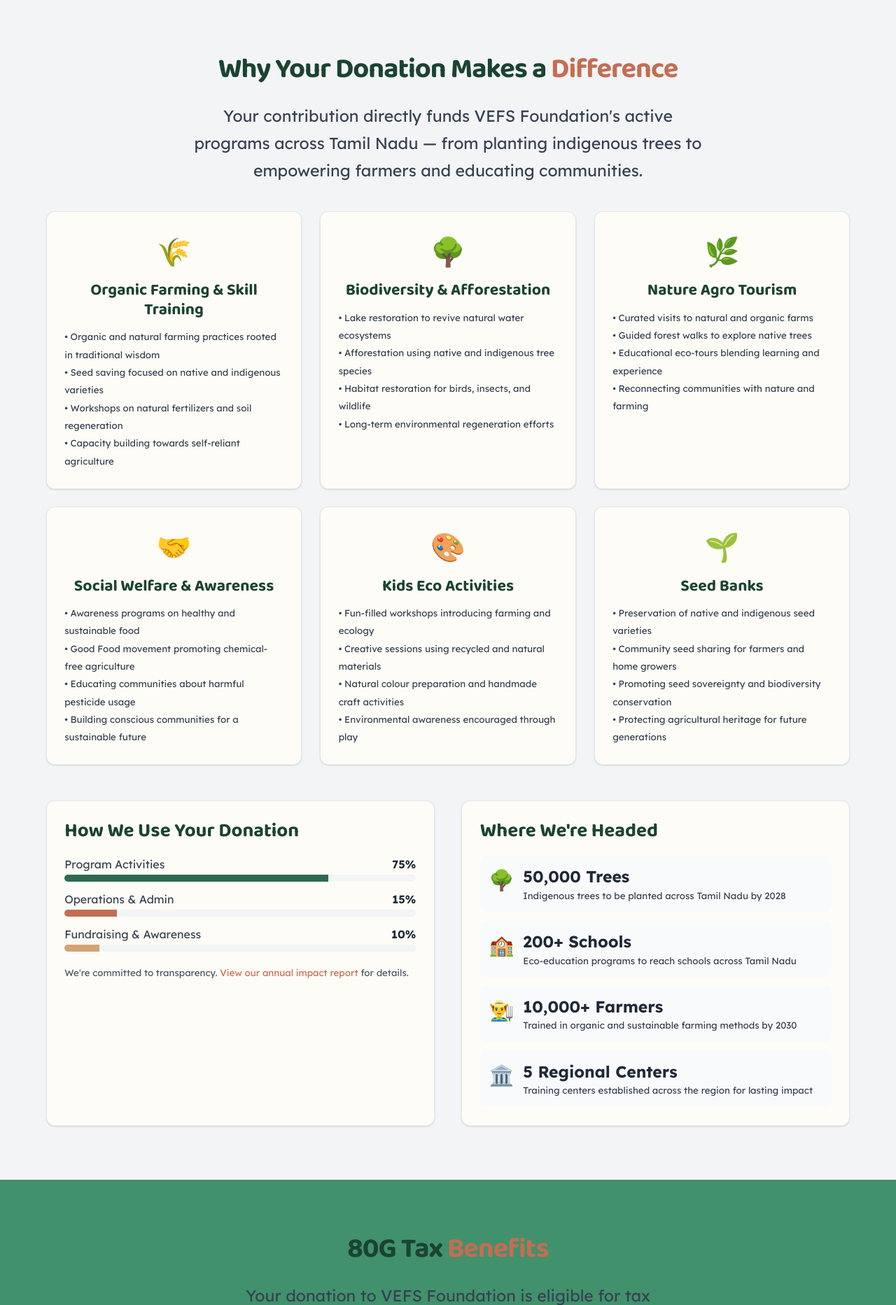
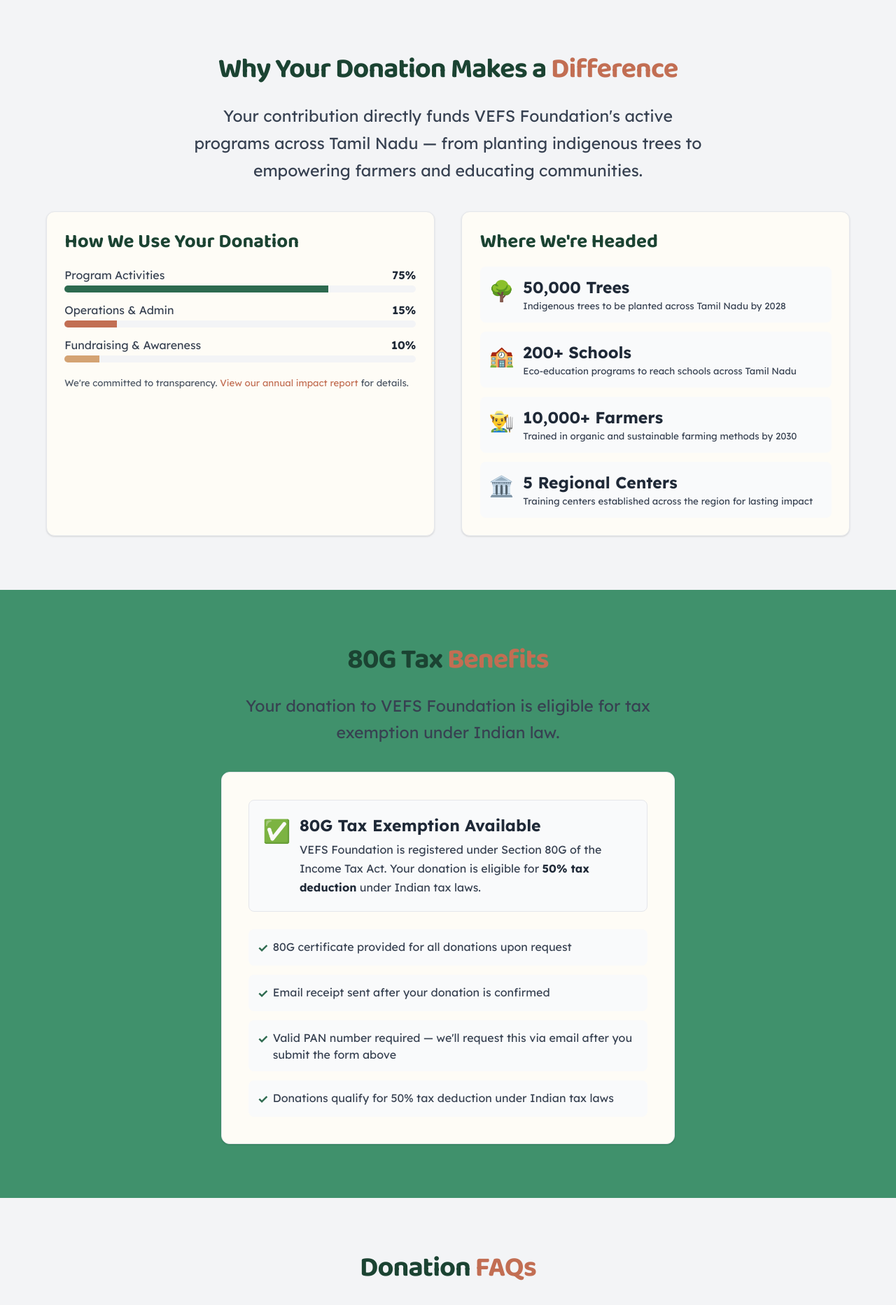
Before and after one commit to nandhumyworld/VEFS, a PHP site: page /donate.html in a window 1280 px wide. Shown: the part 2679-4544 px from the top of the page at 70% size. Run offline with PHP 8.4, Linux system fonts and the light colour scheme.

Commit message:
feat: add light variant for outline buttons and update donate page links

```diff
--- a/building-phase/VEFS-website/css/components/buttons.css
+++ b/building-phase/VEFS-website/css/components/buttons.css
@@ -82,6 +82,23 @@
 }
 
 .btn-outline:active:not(:disabled) {
+  transform: translateY(0);
+}
+
+/* Outline button (Light variant) — For use on dark backgrounds */
+.btn-outline-light {
+  background-color: transparent;
+  color: #FFFFFF;
+  border-color: #FFFFFF;
+}
+
+.btn-outline-light:hover:not(:disabled) {
+  background-color: rgba(255, 255, 255, 0.15);
+  color: #FFFFFF;
+  border-color: #FFFFFF;
+}
+
+.btn-outline-light:active:not(:disabled) {
   transform: translateY(0);
 }
 
--- a/building-phase/VEFS-website/donate.html
+++ b/building-phase/VEFS-website/donate.html
@@ -276,77 +276,6 @@
         <p style="text-align: center; color: var(--color-gray-700); margin-bottom: var(--space-2xl); font-size: var(--font-size-lg); max-width: 750px; margin-left: auto; margin-right: auto; line-height: 1.7;">
           Your contribution directly funds VEFS Foundation's active programs across Tamil Nadu — from planting indigenous trees to empowering farmers and educating communities.
         </p>
-
-        <div class="grid grid-cols-3" style="gap: var(--space-xl); margin-bottom: var(--space-3xl);">
-
-          <div class="card" style="padding: var(--space-xl);">
-            <div style="font-size: 2.5rem; margin-bottom: var(--space-md); text-align: center;">🌾</div>
-            <h3 style="color: var(--color-primary-dark); font-size: var(--font-size-lg); margin-bottom: var(--space-md); font-weight: 700; text-align: center;">Organic Farming &amp; Skill Training</h3>
-            <ul style="list-style: none; padding: 0; margin: 0; color: var(--color-gray-700); font-size: var(--font-size-sm); line-height: 1.9;">
-              <li>• Organic and natural farming practices rooted in traditional wisdom</li>
-              <li>• Seed saving focused on native and indigenous varieties</li>
-              <li>• Workshops on natural fertilizers and soil regeneration</li>
-              <li>• Capacity building towards self-reliant agriculture</li>
-            </ul>
-          </div>
-
-          <div class="card" style="padding: var(--space-xl);">
-            <div style="font-size: 2.5rem; margin-bottom: var(--space-md); text-align: center;">🌳</div>
-            <h3 style="color: var(--color-primary-dark); font-size: var(--font-size-lg); margin-bottom: var(--space-md); font-weight: 700; text-align: center;">Biodiversity &amp; Afforestation</h3>
-            <ul style="list-style: none; padding: 0; margin: 0; color: var(--color-gray-700); font-size: var(--font-size-sm); line-height: 1.9;">
-              <li>• Lake restoration to revive natural water ecosystems</li>
-              <li>• Afforestation using native and indigenous tree species</li>
-              <li>• Habitat restoration for birds, insects, and wildlife</li>
-              <li>• Long-term environmental regeneration efforts</li>
-            </ul>
-          </div>
-
-          <div class="card" style="padding: var(--space-xl);">
-            <div style="font-size: 2.5rem; margin-bottom: var(--space-md); text-align: center;">🌿</div>
-            <h3 style="color: var(--color-primary-dark); font-size: var(--font-size-lg); margin-bottom: var(--space-md); font-weight: 700; text-align: center;">Nature Agro Tourism</h3>
-            <ul style="list-style: none; padding: 0; margin: 0; color: var(--color-gray-700); font-size: var(--font-size-sm); line-height: 1.9;">
-              <li>• Curated visits to natural and organic farms</li>
-              <li>• Guided forest walks to explore native trees</li>
-              <li>• Educational eco-tours blending learning and experience</li>
-              <li>• Reconnecting communities with nature and farming</li>
-            </ul>
-          </div>
-
-          <div class="card" style="padding: var(--space-xl);">
-            <div style="font-size: 2.5rem; margin-bottom: var(--space-md); text-align: center;">🤝</div>
-            <h3 style="color: var(--color-primary-dark); font-size: var(--font-size-lg); margin-bottom: var(--space-md); font-weight: 700; text-align: center;">Social Welfare &amp; Awareness</h3>
-            <ul style="list-style: none; padding: 0; margin: 0; color: var(--color-gray-700); font-size: var(--font-size-sm); line-height: 1.9;">
-              <li>• Awareness programs on healthy and sustainable food</li>
-              <li>• Good Food movement promoting chemical-free agriculture</li>
-              <li>• Educating communities about harmful pesticide usage</li>
-              <li>• Building conscious communities for a sustainable future</li>
-            </ul>
-          </div>
-
-          <div class="card" style="padding: var(--space-xl);">
-            <div style="font-size: 2.5rem; margin-bottom: var(--space-md); text-align: center;">🎨</div>
-            <h3 style="color: var(--color-primary-dark); font-size: var(--font-size-lg); margin-bottom: var(--space-md); font-weight: 700; text-align: center;">Kids Eco Activities</h3>
-            <ul style="list-style: none; padding: 0; margin: 0; color: var(--color-gray-700); font-size: var(--font-size-sm); line-height: 1.9;">
-              <li>• Fun-filled workshops introducing farming and ecology</li>
-              <li>• Creative sessions using recycled and natural materials</li>
-              <li>• Natural colour preparation and handmade craft activities</li>
-              <li>• Environmental awareness encouraged through play</li>
-            </ul>
-          </div>
-
-          <div class="card" style="padding: var(--space-xl);">
-            <div style="font-size: 2.5rem; margin-bottom: var(--space-md); text-align: center;">🌱</div>
-            <h3 style="color: var(--color-primary-dark); font-size: var(--font-size-lg); margin-bottom: var(--space-md); font-weight: 700; text-align: center;">Seed Banks</h3>
-            <ul style="list-style: none; padding: 0; margin: 0; color: var(--color-gray-700); font-size: var(--font-size-sm); line-height: 1.9;">
-              <li>• Preservation of native and indigenous seed varieties</li>
-              <li>• Community seed sharing for farmers and home growers</li>
-              <li>• Promoting seed sovereignty and biodiversity conservation</li>
-              <li>• Protecting agricultural heritage for future generations</li>
-            </ul>
-          </div>
-
-        </div>
-
         <!-- Fund Utilization + Future Goals -->
         <div class="grid grid-cols-2" style="gap: var(--space-2xl);">
 
@@ -510,8 +439,8 @@
           Have questions about donating? Our team is here to assist you.
         </p>
         <div style="display: flex; gap: var(--space-md); justify-content: center; flex-wrap: wrap; margin-bottom: var(--space-lg);">
-          <a href="mailto:vefsfoundation@gmail.com" class="btn btn-outline">📧 vefsfoundation@gmail.com</a>
-          <a href="tel:+919342211488" class="btn btn-outline">📞 +91 9342211488</a>
+          <a href="mailto:vefsfoundation@gmail.com" class="btn btn-outline-light">📧 vefsfoundation@gmail.com</a>
+          <a href="tel:+919342211488" class="btn btn-outline-light">📞 +91 9342211488</a>
         </div>
         <a href="contact.html?inquiry=donation" class="btn btn-primary">Contact Donations Team</a>
       </div>
```
